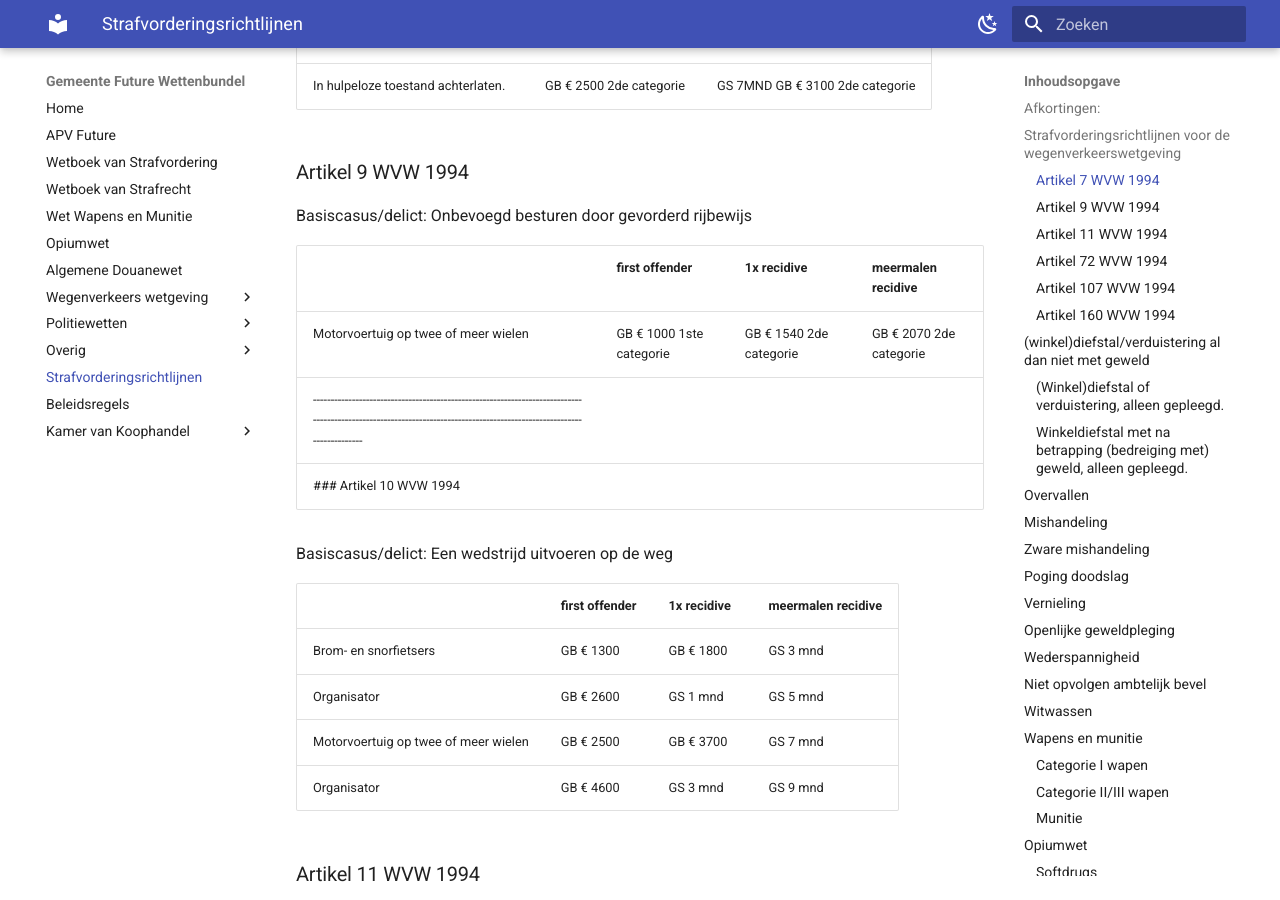
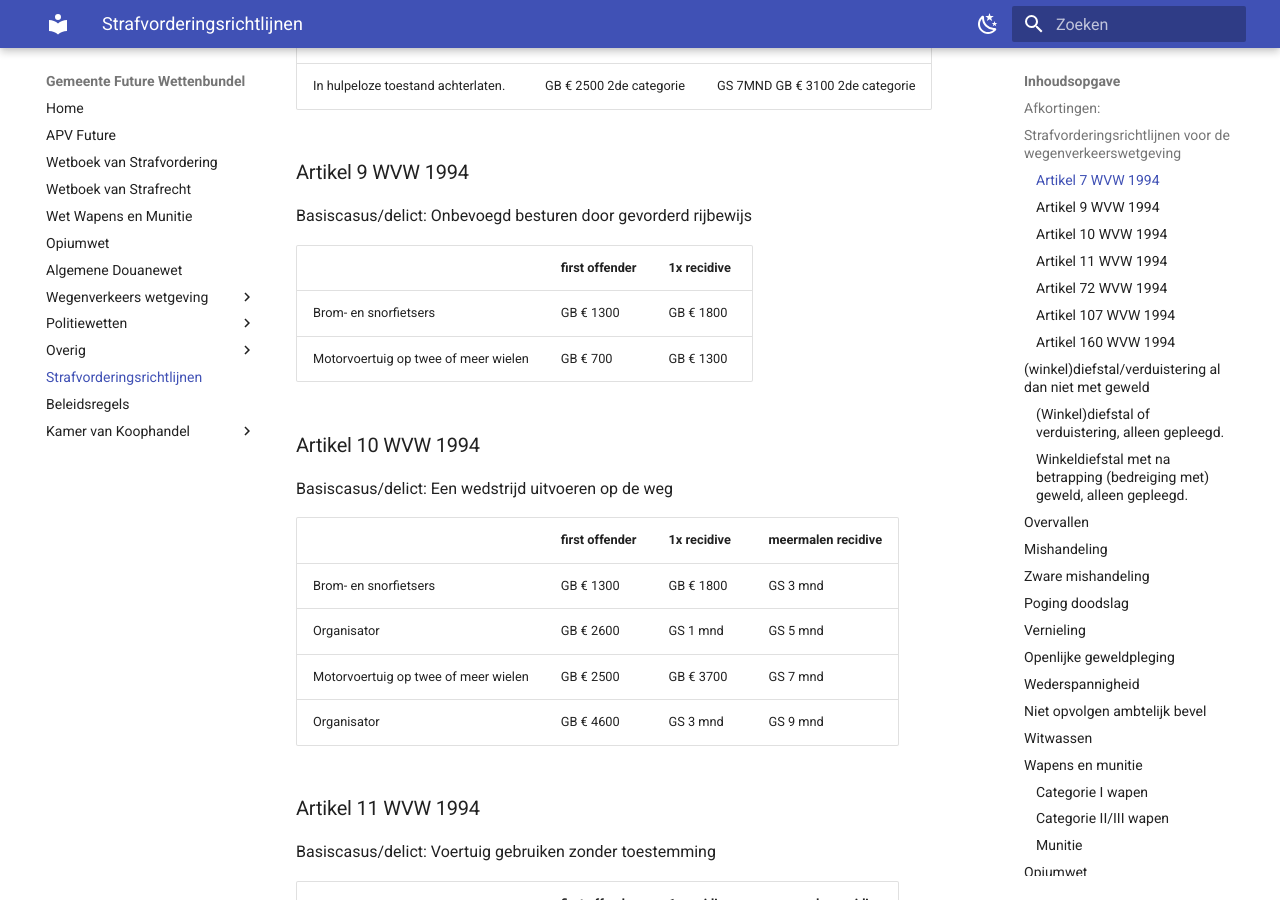
Before and after one commit to EnriqueFernandez20/FutureRP-Wettenbundel, an MkDocs documentation site: the page built from docs/strafvorderingsrichtlijnen.md, in a window 1280 px wide and 900 px high, scrolled down 924 px. Built offline with MkDocs 1.6.1 and Material for MkDocs 9.7.7, drawn with Linux system fonts in a browser that asks for light colours.

Commit message:
Update strafvorderingsrichtlijnen.md

```diff
--- a/docs/strafvorderingsrichtlijnen.md
+++ b/docs/strafvorderingsrichtlijnen.md
@@ -40,10 +40,11 @@ Basiscasus/delict: Verlaten plaats ongeval
 
 Basiscasus/delict: Onbevoegd besturen door gevorderd rijbewijs
 
-|                                      | first offender              | 1x recidive              | meermalen recidive           |
-| ------------------------------------ | ------------------------    | ---------------------    | -------------------------    |
-| Motorvoertuig op twee of meer wielen | GB € 1000 1ste categorie    | GB € 1540 2de categorie  | GB € 2070 2de categorie      |
-----------------------------------------------------------------------------------------------------------------------------------------------------------------------
+|                                      | first offender              | 1x recidive             |
+| ------------------------------------ | ------------------------    | ---------------------   |
+| Brom- en snorfietsers                | GB € 1300                   | GB € 1800   | GS 3 mnd  |
+| Motorvoertuig op twee of meer wielen | GB € 700                    | GB € 1300   | GS 3 mnd  |
+
 ### Artikel 10 WVW 1994
 
 Basiscasus/delict: Een wedstrijd uitvoeren op de weg
```
